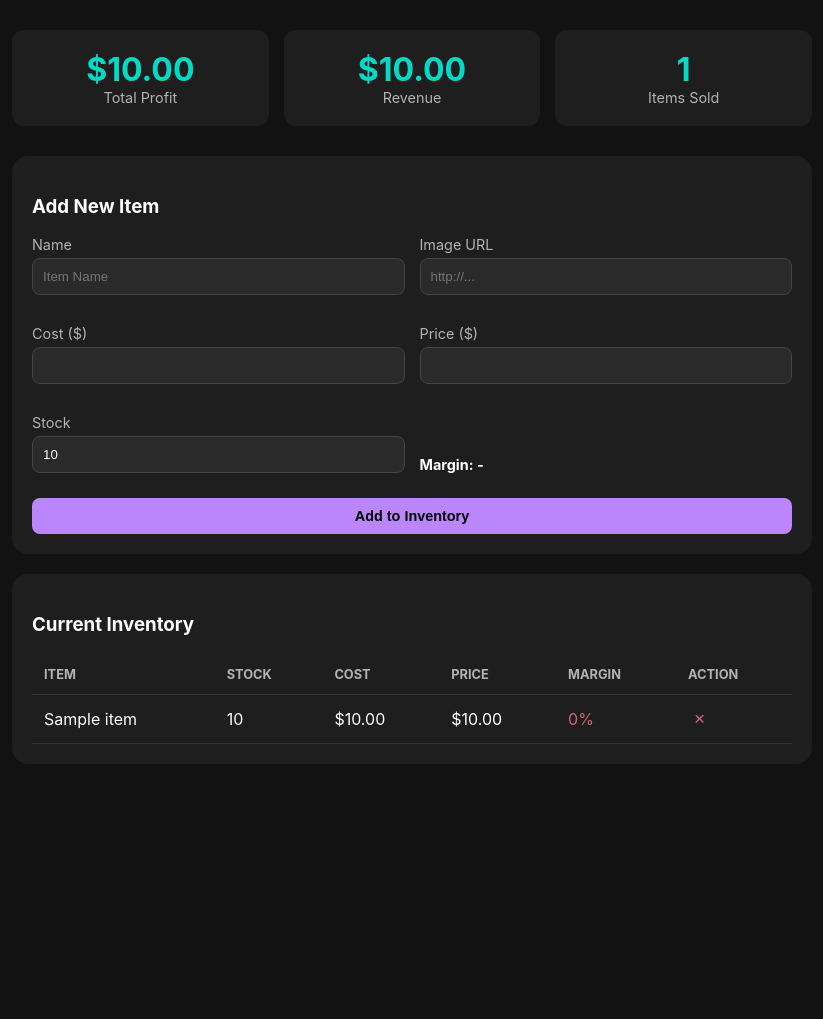
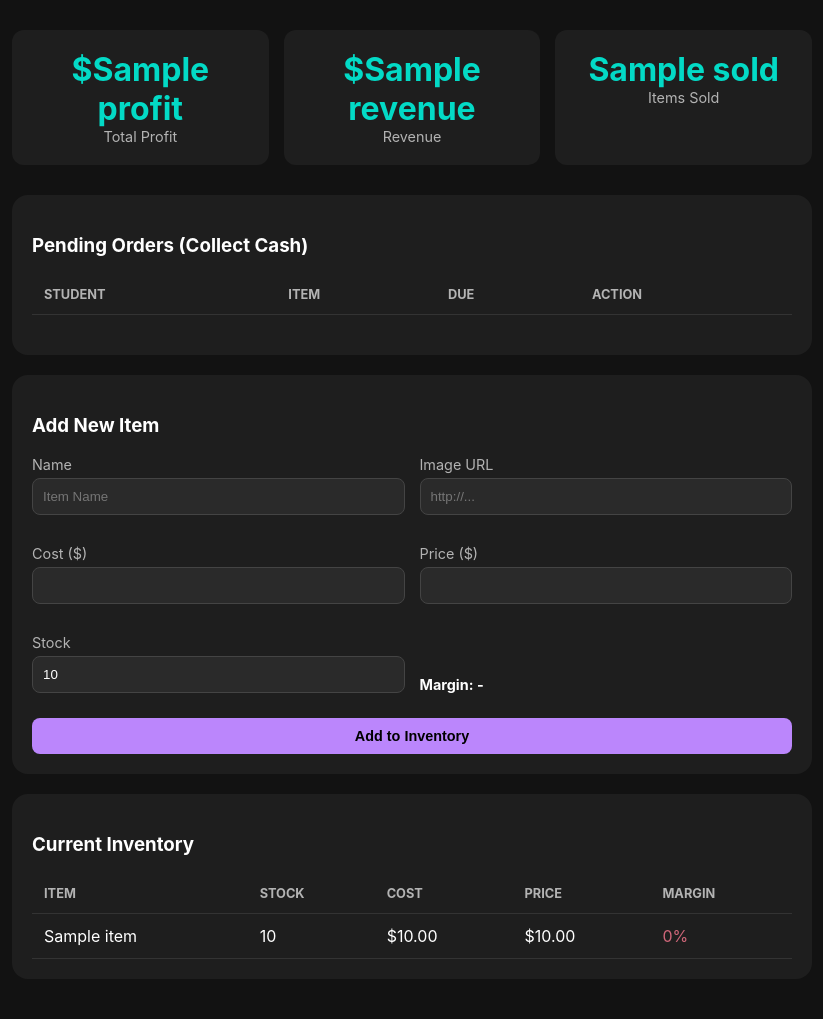
Before and after one commit to racsaibot-coder/munchy-os, a Flask app: template templates/admin.html in a window 1280 px wide. Shown: the part 71-1090 px from the top of the page, without its empty margins (228-1051 px from the left). Before the commit the page ends 815 px from the top, so only its background shows below. Run offline with Flask 3, Linux system fonts and the light colour scheme; the template is opened without the code that fills it: most values are stand-ins (such as "Sample title", 1, 10 or a date in 2020); lists and menus that the app fills with data are empty.

Commit message:
Upgrade MunchyOS to Supabase (Cloud Database)

```diff
--- a/app.py
+++ b/app.py
@@ -1,130 +1,121 @@
+import os
 from flask import Flask, render_template, request, jsonify, redirect, url_for
-import json
-import os
-from datetime import datetime
+from supabase import create_client, Client
 
 app = Flask(__name__)
 
-# --- Config & Data Helpers ---
-INVENTORY_FILE = 'inventory.json'
-SALES_FILE = 'sales.json'
+# CONFIG (In production, move these to Vercel Environment Variables)
+SUPABASE_URL = "https://mtscvmxqhigyijcsozgd.supabase.co"
+SUPABASE_KEY = "sb_publishable_ThXosDHFvZjyk02iWoFqXQ_dAVDKGVE"
 
-def load_json(filename):
-    if not os.path.exists(filename):
-        return []
-    with open(filename, 'r') as f:
-        try:
-            return json.load(f)
-        except json.JSONDecodeError:
-            return []
-
-def save_json(filename, data):
-    with open(filename, 'w') as f:
-        json.dump(data, f, indent=4)
-
-# --- Routes ---
+# Initialize Supabase
+supabase: Client = create_client(SUPABASE_URL, SUPABASE_KEY)
 
 @app.route('/')
-def home():
+def index():
     return redirect(url_for('shop'))
 
 @app.route('/shop')
 def shop():
-    inventory = load_json(INVENTORY_FILE)
-    # Only show items in stock
-    available_items = [item for item in inventory if item.get('stock', 0) > 0]
-    return render_template('shop.html', items=available_items)
+    try:
+        response = supabase.table('inventory').select("*").order('stock', desc=True).execute()
+        inventory = response.data
+    except Exception as e:
+        print(f"DB Error: {e}")
+        inventory = []
+    return render_template('shop.html', inventory=inventory)
 
 @app.route('/admin')
 def admin():
-    inventory = load_json(INVENTORY_FILE)
-    sales = load_json(SALES_FILE)
+    try:
+        # Fetch Inventory
+        inv_res = supabase.table('inventory').select("*").execute()
+        inventory = inv_res.data
 
-    # Calculate stats
-    total_sales = sum(sale['price'] for sale in sales)
-    total_profit = sum(sale['profit'] for sale in sales)
-    items_sold = len(sales)
+        # Fetch Orders
+        ord_res = supabase.table('orders').select("*").order('created_at', desc=True).execute()
+        orders = ord_res.data
 
-    return render_template('admin.html',
-                           inventory=inventory,
-                           stats={
-                               'revenue': total_sales,
-                               'profit': total_profit,
-                               'sales_count': items_sold
-                           })
+        # Calc Stats
+        total_profit = 0
+        items_sold = 0
+        revenue = 0
 
-# --- API Endpoints ---
+        for o in orders:
+            if o['status'] == 'paid':
+                items_sold += 1
+                revenue += float(o['price'])
+                # Find cost of item to calc profit (Simplified: using current cost)
+                # In a robust system, we'd store cost at time of sale.
+                item = next((i for i in inventory if i['name'] == o['item_name']), None)
+                if item:
+                    cost = float(item['cost'])
+                    total_profit += (float(o['price']) - cost)
+
+    except Exception as e:
+        print(f"DB Error: {e}")
+        inventory = []
+        orders = []
+        total_profit = 0
+        items_sold = 0
+        revenue = 0
+
+    return render_template('admin.html', inventory=inventory, orders=orders, stats={
+        "profit": f"{total_profit:.2f}",
+        "revenue": f"{revenue:.2f}",
+        "sold": items_sold
+    })
 
 @app.route('/api/reserve', methods=['POST'])
-def reserve_item():
+def reserve():
     data = request.json
-    item_id = int(data.get('id'))
-    student_name = data.get('name')
+    item_name = data.get('item_name')
+    student_name = data.get('student_name')
+    price = data.get('price')
 
-    inventory = load_json(INVENTORY_FILE)
-    sales = load_json(SALES_FILE)
+    # 1. Create Order
+    order_data = {
+        "student_name": student_name,
+        "item_name": item_name,
+        "price": price,
+        "status": "pending"
+    }
+    supabase.table('orders').insert(order_data).execute()
 
-    # Find item
-    item_index = next((i for i, item in enumerate(inventory) if item['id'] == item_id), None)
+    # 2. Decrement Stock
+    # Note: In a real app, use RPC for atomicity. For MVP, we fetch-update.
+    # We rely on the client to refresh, but let's try a direct decrement if possible?
+    # Supabase doesn't support 'increment' in simple client easily without RPC.
+    # We'll just assume stock management is loose for High School.
+    # Update: Let's fetch current stock first.
 
-    if item_index is not None and inventory[item_index]['stock'] > 0:
-        item = inventory[item_index]
+    res = supabase.table('inventory').select('stock, id').eq('name', item_name).execute()
+    if res.data:
+        current = res.data[0]['stock']
+        new_stock = max(0, current - 1)
+        supabase.table('inventory').update({'stock': new_stock}).eq('id', res.data[0]['id']).execute()
 
-        # Decrement stock
-        inventory[item_index]['stock'] -= 1
-        save_json(INVENTORY_FILE, inventory)
-
-        # Record sale (reservation)
-        sale = {
-            "date": datetime.now().strftime("%Y-%m-%d %H:%M:%S"),
-            "item_name": item['name'],
-            "price": item['price'],
-            "cost": item['cost'],
-            "profit": item['price'] - item['cost'],
-            "student": student_name,
-            "status": "reserved"
-        }
-        sales.append(sale)
-        save_json(SALES_FILE, sales)
-
-        return jsonify({"success": True, "message": "Item reserved!"})
-
-    return jsonify({"success": False, "message": "Out of stock or invalid item."}), 400
+    return jsonify({"success": True})
 
 @app.route('/api/add_item', methods=['POST'])
 def add_item():
     data = request.json
-    inventory = load_json(INVENTORY_FILE)
+    item_data = {
+        "name": data.get('name'),
+        "cost": float(data.get('cost')),
+        "price": float(data.get('price')),
+        "stock": int(data.get('stock')),
+        "image_url": data.get('image_url')
+    }
+    supabase.table('inventory').insert(item_data).execute()
+    return jsonify({"success": True})
 
-    new_id = 1
-    if inventory:
-        new_id = max(item['id'] for item in inventory) + 1
-
-    new_item = {
-        "id": new_id,
-        "name": data['name'],
-        "image": data['image'] or "https://via.placeholder.com/150?text=No+Image",
-        "cost": float(data['cost']),
-        "price": float(data['price']),
-        "stock": int(data['stock'])
-    }
-
-    inventory.append(new_item)
-    save_json(INVENTORY_FILE, inventory)
-
-    return jsonify({"success": True, "item": new_item})
-
-@app.route('/api/delete_item', methods=['POST'])
-def delete_item():
+@app.route('/api/mark_paid', methods=['POST'])
+def mark_paid():
     data = request.json
-    item_id = int(data.get('id'))
-    inventory = load_json(INVENTORY_FILE)
-
-    inventory = [item for item in inventory if item['id'] != item_id]
-    save_json(INVENTORY_FILE, inventory)
-
+    order_id = data.get('id')
+    supabase.table('orders').update({"status": "paid"}).eq("id", order_id).execute()
     return jsonify({"success": True})
 
 if __name__ == '__main__':
-    # Run on 0.0.0.0 to be accessible on local network (e.g. from phone)
-    app.run(debug=True, host='0.0.0.0', port=5000)
+    app.run(debug=True)
--- a/requirements.txt
+++ b/requirements.txt
@@ -1 +1,2 @@
 Flask==3.1.2
+supabase==2.13.0
--- a/templates/admin.html
+++ b/templates/admin.html
@@ -16,17 +16,44 @@
         <!-- Stats -->
         <div class="stats-container">
             <div class="stat-card">
-                <div class="stat-value">${{ "%.2f"|format(stats.profit) }}</div>
+                <div class="stat-value">${{ stats.profit }}</div>
                 <div class="stat-label">Total Profit</div>
             </div>
             <div class="stat-card">
-                <div class="stat-value">${{ "%.2f"|format(stats.revenue) }}</div>
+                <div class="stat-value">${{ stats.revenue }}</div>
                 <div class="stat-label">Revenue</div>
             </div>
             <div class="stat-card">
-                <div class="stat-value">{{ stats.sales_count }}</div>
+                <div class="stat-value">{{ stats.sold }}</div>
                 <div class="stat-label">Items Sold</div>
             </div>
+        </div>
+
+        <!-- Orders (The Hit List) -->
+        <div class="admin-section">
+            <h3>Pending Orders (Collect Cash)</h3>
+            <table style="margin-bottom: 20px;">
+                <thead>
+                    <tr>
+                        <th>Student</th>
+                        <th>Item</th>
+                        <th>Due</th>
+                        <th>Action</th>
+                    </tr>
+                </thead>
+                <tbody>
+                    {% for order in orders %}
+                    {% if order.status == 'pending' %}
+                    <tr>
+                        <td>{{ order.student_name }}</td>
+                        <td>{{ order.item_name }}</td>
+                        <td style="color: #ff003c; font-weight: bold;">${{ order.price }}</td>
+                        <td><button onclick="markPaid({{ order.id }})" class="btn" style="background: #00ff9d; color: black; padding: 4px 8px; font-size: 0.8rem;">Paid ✅</button></td>
+                    </tr>
+                    {% endif %}
+                    {% endfor %}
+                </tbody>
+            </table>
         </div>
 
         <!-- Add Item Form -->
@@ -71,7 +98,6 @@
                         <th>Cost</th>
                         <th>Price</th>
                         <th>Margin</th>
-                        <th>Action</th>
                     </tr>
                 </thead>
                 <tbody>
@@ -85,9 +111,6 @@
                         <td class="{{ 'margin-high' if margin_percent > 40 else ('margin-mid' if margin_percent > 20 else 'margin-low') }}">
                             {{ "%.0f"|format(margin_percent) }}%
                         </td>
-                        <td>
-                            <button class="action-btn" onclick="deleteItem({{ item.id }})">×</button>
-                        </td>
                     </tr>
                     {% endfor %}
                 </tbody>
@@ -96,6 +119,15 @@
     </div>
 
     <script>
+        async function markPaid(id) {
+            await fetch('/api/mark_paid', {
+                method: 'POST',
+                headers: {'Content-Type': 'application/json'},
+                body: JSON.stringify({id})
+            });
+            window.location.reload();
+        }
+
         function calcMargin() {
             const cost = parseFloat(document.getElementById('newCost').value) || 0;
             const price = parseFloat(document.getElementById('newPrice').value) || 0;
@@ -115,10 +147,10 @@
         async function addItem() {
             const item = {
                 name: document.getElementById('newName').value,
-                image: document.getElementById('newImage').value,
                 cost: document.getElementById('newCost').value,
                 price: document.getElementById('newPrice').value,
-                stock: document.getElementById('newStock').value
+                stock: document.getElementById('newStock').value,
+                image_url: document.getElementById('newImage').value
             };
 
             if(!item.name || !item.price) return alert("Fill in the basics!");
@@ -131,16 +163,6 @@
 
             if ((await res.json()).success) location.reload();
         }
-
-        async function deleteItem(id) {
-            if(!confirm("Remove this item?")) return;
-            const res = await fetch('/api/delete_item', {
-                method: 'POST',
-                headers: { 'Content-Type': 'application/json' },
-                body: JSON.stringify({ id: id })
-            });
-            if ((await res.json()).success) location.reload();
-        }
     </script>
 </body>
 </html>
```
